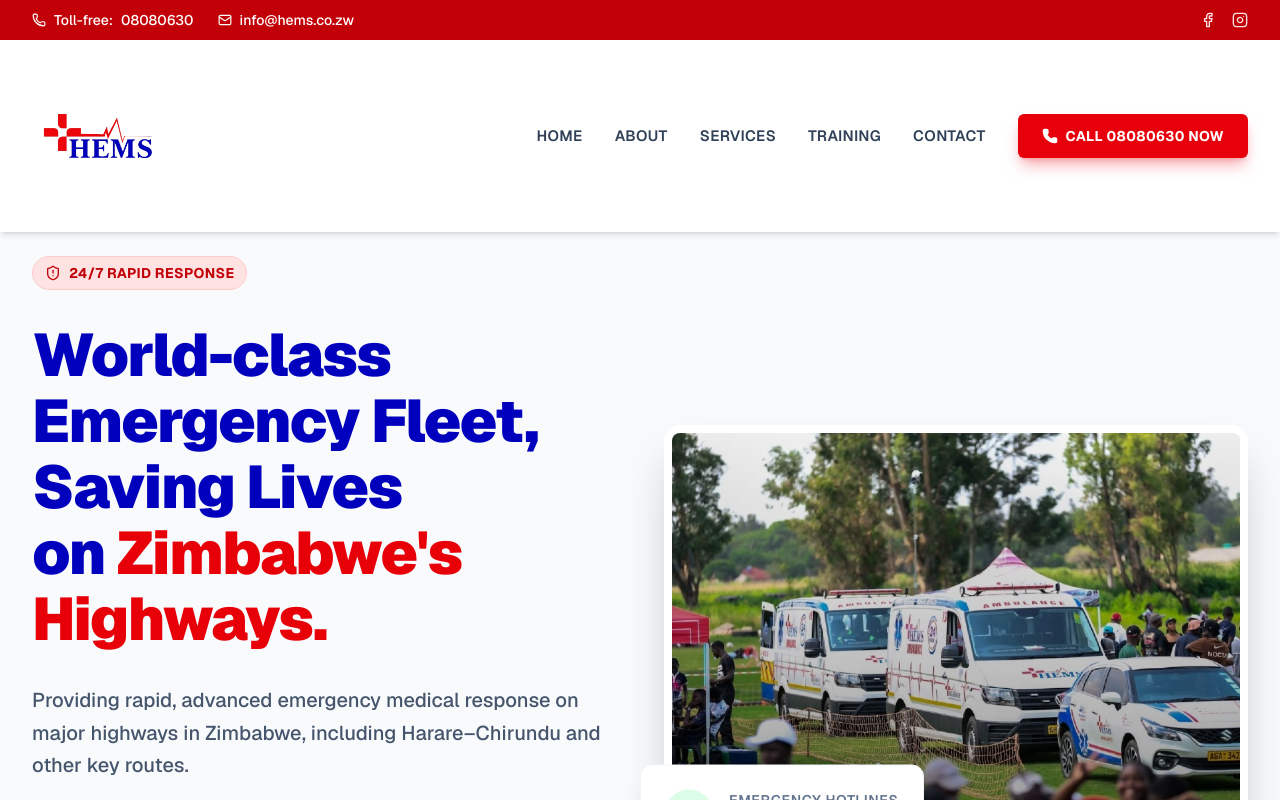
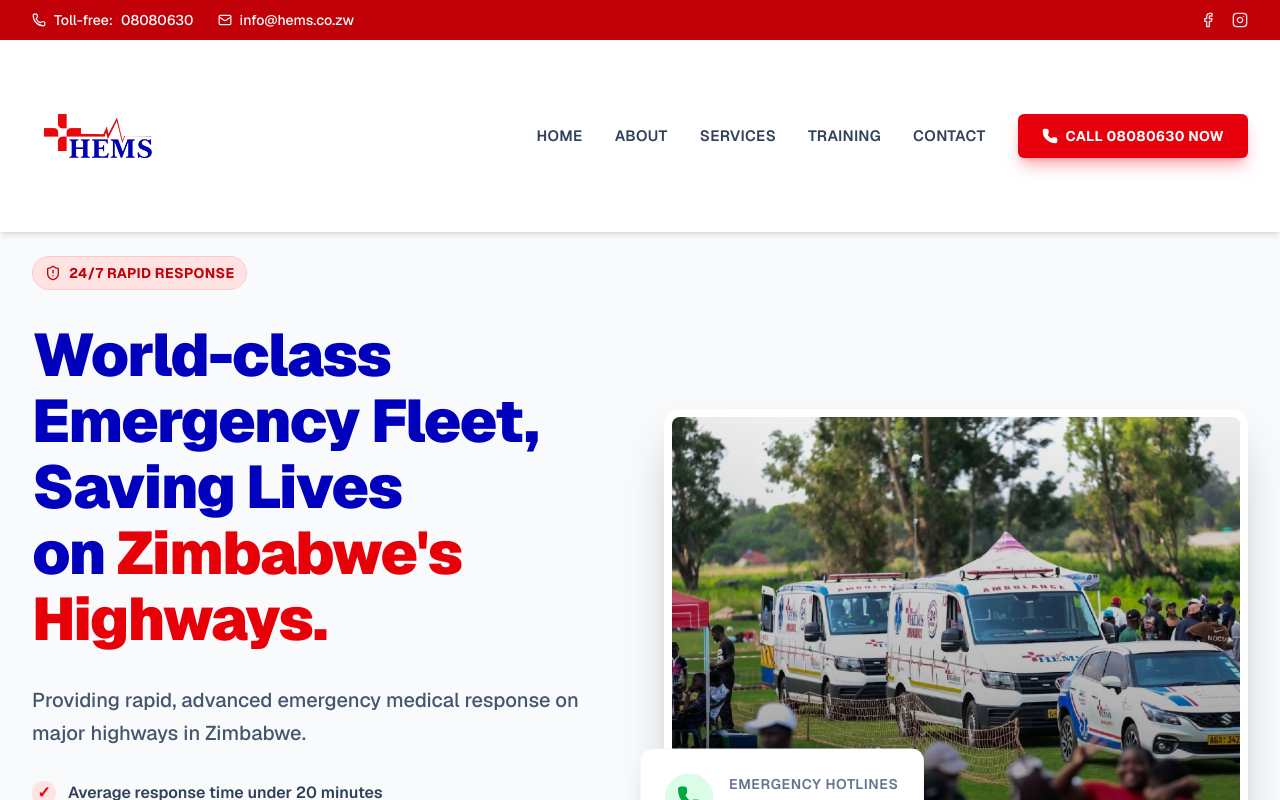
Before and after one commit to WolfGoblin/hems61, a Next.js app: page / in a window 1280 px wide. Shown: the top 800 px of the page. Built offline with nearby package versions, Linux system fonts and the light colour scheme.

Commit message:
Simplify Hero tagline and update About section vehicle description

```diff
--- a/src/components/sections/About.tsx
+++ b/src/components/sections/About.tsx
@@ -28,7 +28,7 @@
                         </li>
                         <li className="flex items-start gap-3 p-4 bg-slate-50 rounded-xl border border-slate-100 hover:border-red-200 transition-colors">
                             <CheckCircle2 className="text-red-500 shrink-0 mt-0.5" size={20} />
-                            <span className="font-semibold text-slate-700">5 rapid response vehicles at strategic bases</span>
+                            <span className="font-semibold text-slate-700">Rapid response vehicles at strategic bases</span>
                         </li>
                         <li className="flex items-start gap-3 p-4 bg-slate-50 rounded-xl border border-slate-100 hover:border-red-200 transition-colors">
                             <CheckCircle2 className="text-red-500 shrink-0 mt-0.5" size={20} />
--- a/src/components/sections/Hero.tsx
+++ b/src/components/sections/Hero.tsx
@@ -91,7 +91,7 @@
                     {renderHeroImage("lg:hidden mt-8 mb-12")}
 
                     <p className="text-lg md:text-xl text-slate-600 leading-relaxed font-medium max-w-xl animate-in fade-in slide-in-from-bottom-4 duration-700 delay-200 ease-out fill-mode-both text-pretty">
-                        Providing rapid, advanced emergency medical response on major highways in Zimbabwe, including Harare–Chirundu and other key routes.
+                        Providing rapid, advanced emergency medical response on major highways in Zimbabwe.
                     </p>
 
                     <ul className="space-y-4 font-semibold text-slate-700 animate-in fade-in slide-in-from-bottom-4 duration-700 delay-300 ease-out fill-mode-both">
```
